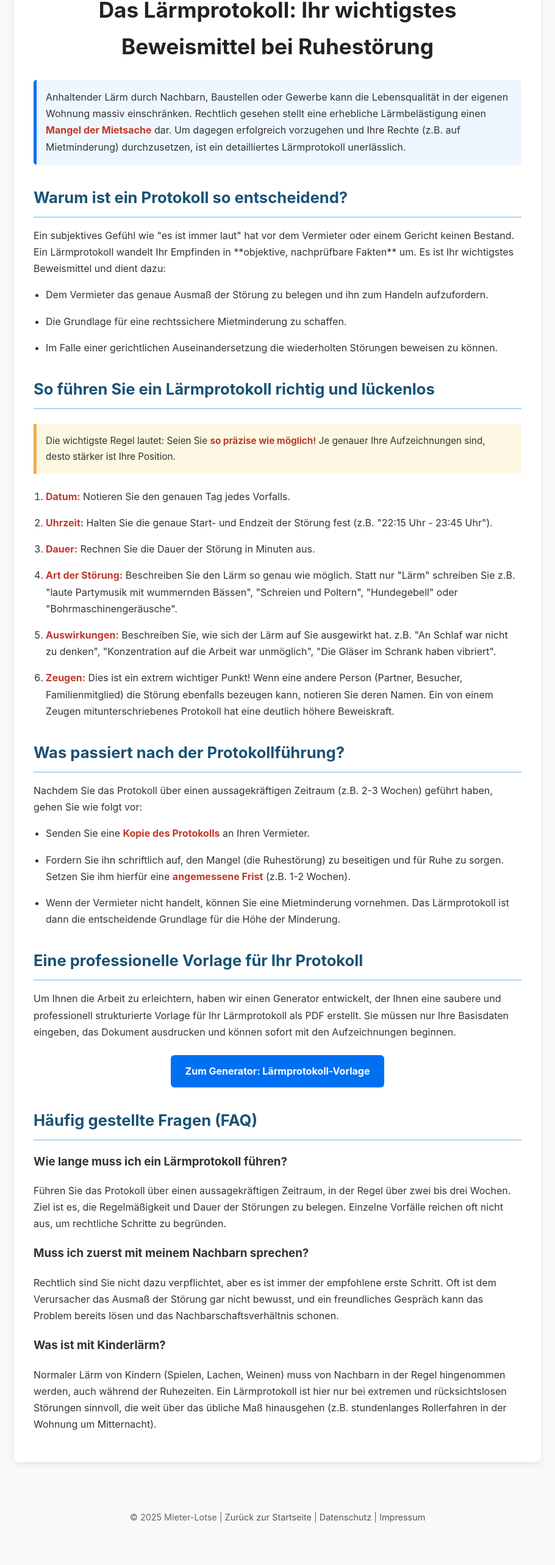
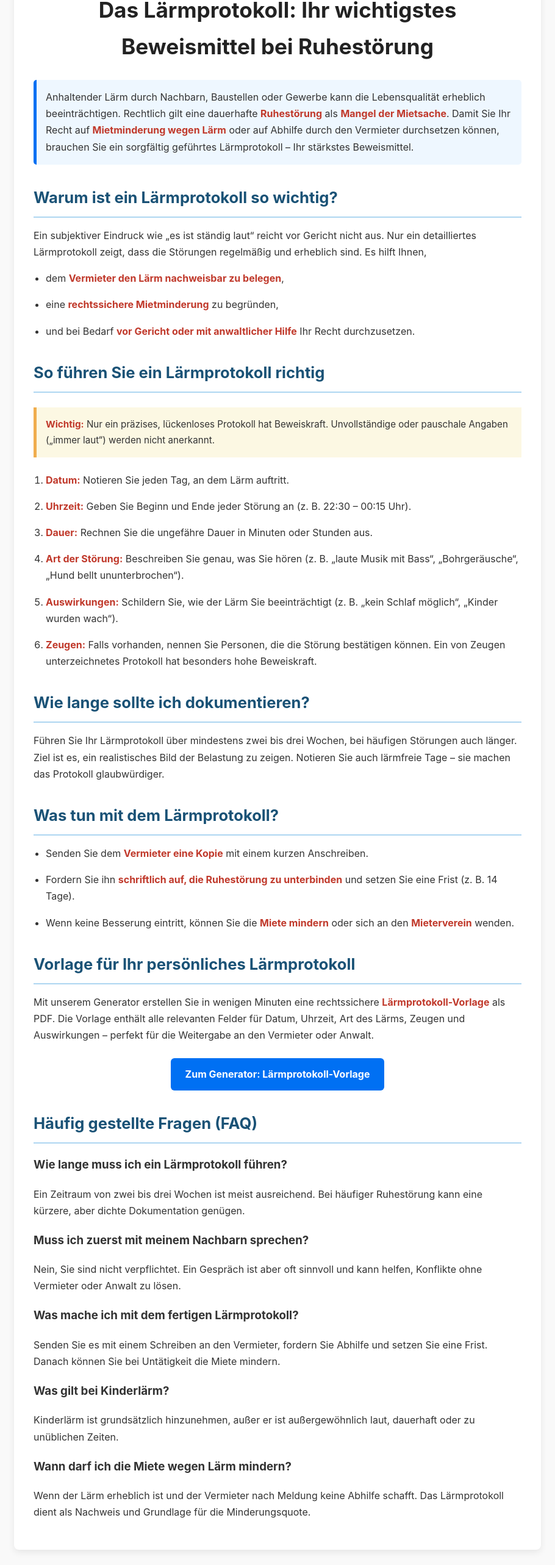
Before and after one commit to BLameui33/mieter-lotse, a plain HTML site: page info-laermprotokoll.html in a window 1280 px wide. Shown: the part 174-2740 px from the top of the page at 61% size, without its empty margins (185-1095 px from the left). Drawn offline with Linux system fonts and the light colour scheme.

Commit message:
Update info-laermprotokoll.html

```diff
--- a/info-laermprotokoll.html
+++ b/info-laermprotokoll.html
@@ -35,7 +35,7 @@
       "name": "Wie lange muss ich ein Lärmprotokoll führen?",
       "acceptedAnswer": {
         "@type": "Answer",
-        "text": "Führen Sie das Protokoll über einen aussagekräftigen Zeitraum, in der Regel über zwei bis drei Wochen. Ziel ist es, die Regelmäßigkeit und Dauer der Störungen zu belegen. Einzelne Vorfälle reichen oft nicht aus, um rechtliche Schritte zu begründen."
+        "text": "Führen Sie das Protokoll über einen Zeitraum von mindestens zwei bis drei Wochen, um Regelmäßigkeit und Intensität der Ruhestörung zu dokumentieren. In Ausnahmefällen, etwa bei sehr häufigem Lärm, reichen auch einige Tage mit vielen Einträgen. Einzelne Vorfälle genügen meist nicht, um eine Mietminderung durchzusetzen."
       }
     },
     {
@@ -43,7 +43,7 @@
       "name": "Muss ich zuerst mit meinem Nachbarn sprechen?",
       "acceptedAnswer": {
         "@type": "Answer",
-        "text": "Rechtlich sind Sie nicht dazu verpflichtet, aber es ist immer der empfohlene erste Schritt. Oft ist dem Verursacher das Ausmaß der Störung gar nicht bewusst, und ein freundliches Gespräch kann das Problem bereits lösen und das Nachbarschaftsverhältnis schonen."
+        "text": "Sie sind rechtlich nicht verpflichtet, den Verursacher direkt anzusprechen. Ein freundliches Gespräch ist aber empfehlenswert, da sich viele Konflikte schnell lösen lassen. Bleibt der Lärm jedoch bestehen, sollten Sie das Gespräch im Protokoll vermerken und den Vermieter informieren."
       }
     },
     {
@@ -51,7 +51,23 @@
       "name": "Was mache ich mit dem fertigen Lärmprotokoll?",
       "acceptedAnswer": {
         "@type": "Answer",
-        "text": "Senden Sie eine Kopie des Protokolls an Ihren Vermieter. Fordern Sie ihn schriftlich auf, den Mangel (die Ruhestörung) zu beseitigen und setzen Sie ihm dafür eine angemessene Frist. Wenn der Vermieter nicht handelt, ist das Protokoll die Grundlage für weitere Schritte wie eine Mietminderung."
+        "text": "Senden Sie eine Kopie des Lärmprotokolls mit einem Begleitschreiben an Ihren Vermieter. Fordern Sie ihn auf, den Mangel (die Ruhestörung) zu beseitigen, und setzen Sie eine Frist von ein bis zwei Wochen. Reagiert der Vermieter nicht, dient das Protokoll als Grundlage für eine Mietminderung oder gerichtliche Schritte."
+      }
+    },
+    {
+      "@type": "Question",
+      "name": "Was gilt bei Kinderlärm?",
+      "acceptedAnswer": {
+        "@type": "Answer",
+        "text": "Kinderlärm ist in Deutschland grundsätzlich sozialadäquat und von Nachbarn hinzunehmen. Spielen, Weinen oder Lachen gehören zum normalen Wohnen. Nur bei massiven und dauerhaft rücksichtslosen Störungen – etwa nächtlichem Rollerfahren oder stundenlangem Schreien ohne Aufsicht – kann der Vermieter einschreiten."
+      }
+    },
+    {
+      "@type": "Question",
+      "name": "Wann darf ich die Miete wegen Lärm mindern?",
+      "acceptedAnswer": {
+        "@type": "Answer",
+        "text": "Eine Mietminderung ist zulässig, wenn der Lärm erheblich und dauerhaft ist und Sie den Vermieter vorher schriftlich informiert haben. Die Höhe der Minderung hängt vom Ausmaß der Störung ab. Als Faustregel gelten 5 bis 20 Prozent – bei extremen Fällen auch mehr. Grundlage ist immer ein detailliertes Lärmprotokoll."
       }
     }
   ]
@@ -61,43 +77,48 @@
 <body>
 
 <header class="site-header">
-    <a href="index.html" class="site-logo">Mieter-Lotse</a>
+  <a href="index.html" class="site-logo">Mieter-Lotse</a>
 </header>
 
 <div class="page-container">
   <h1>Das Lärmprotokoll: Ihr wichtigstes Beweismittel bei Ruhestörung</h1>
 
-  <p class="highlight-box">Anhaltender Lärm durch Nachbarn, Baustellen oder Gewerbe kann die Lebensqualität in der eigenen Wohnung massiv einschränken. Rechtlich gesehen stellt eine erhebliche Lärmbelästigung einen <strong>Mangel der Mietsache</strong> dar. Um dagegen erfolgreich vorzugehen und Ihre Rechte (z.B. auf Mietminderung) durchzusetzen, ist ein detailliertes Lärmprotokoll unerlässlich.</p>
+  <p class="highlight-box">
+    Anhaltender Lärm durch Nachbarn, Baustellen oder Gewerbe kann die Lebensqualität erheblich beeinträchtigen. Rechtlich gilt eine dauerhafte <strong>Ruhestörung</strong> als <strong>Mangel der Mietsache</strong>. Damit Sie Ihr Recht auf <strong>Mietminderung wegen Lärm</strong> oder auf Abhilfe durch den Vermieter durchsetzen können, brauchen Sie ein sorgfältig geführtes Lärmprotokoll – Ihr stärkstes Beweismittel.
+  </p>
 
-  <h2>Warum ist ein Protokoll so entscheidend?</h2>
-  <p>Ein subjektives Gefühl wie "es ist immer laut" hat vor dem Vermieter oder einem Gericht keinen Bestand. Ein Lärmprotokoll wandelt Ihr Empfinden in **objektive, nachprüfbare Fakten** um. Es ist Ihr wichtigstes Beweismittel und dient dazu:</p>
+  <h2>Warum ist ein Lärmprotokoll so wichtig?</h2>
+  <p>Ein subjektiver Eindruck wie „es ist ständig laut“ reicht vor Gericht nicht aus. Nur ein detailliertes Lärmprotokoll zeigt, dass die Störungen regelmäßig und erheblich sind. Es hilft Ihnen,</p>
   <ul>
-      <li>Dem Vermieter das genaue Ausmaß der Störung zu belegen und ihn zum Handeln aufzufordern.</li>
-      <li>Die Grundlage für eine rechtssichere Mietminderung zu schaffen.</li>
-      <li>Im Falle einer gerichtlichen Auseinandersetzung die wiederholten Störungen beweisen zu können.</li>
+      <li>dem <strong>Vermieter den Lärm nachweisbar zu belegen</strong>,</li>
+      <li>eine <strong>rechtssichere Mietminderung</strong> zu begründen,</li>
+      <li>und bei Bedarf <strong>vor Gericht oder mit anwaltlicher Hilfe</strong> Ihr Recht durchzusetzen.</li>
   </ul>
 
-  <h2>So führen Sie ein Lärmprotokoll richtig und lückenlos</h2>
-  <p class="warning-box">Die wichtigste Regel lautet: Seien Sie <strong>so präzise wie möglich!</strong> Je genauer Ihre Aufzeichnungen sind, desto stärker ist Ihre Position.</p>
+  <h2>So führen Sie ein Lärmprotokoll richtig</h2>
+  <p class="warning-box"><strong>Wichtig:</strong> Nur ein präzises, lückenloses Protokoll hat Beweiskraft. Unvollständige oder pauschale Angaben („immer laut“) werden nicht anerkannt.</p>
   <ol>
-      <li><strong>Datum:</strong> Notieren Sie den genauen Tag jedes Vorfalls.</li>
-      <li><strong>Uhrzeit:</strong> Halten Sie die genaue Start- und Endzeit der Störung fest (z.B. "22:15 Uhr - 23:45 Uhr").</li>
-      <li><strong>Dauer:</strong> Rechnen Sie die Dauer der Störung in Minuten aus.</li>
-      <li><strong>Art der Störung:</strong> Beschreiben Sie den Lärm so genau wie möglich. Statt nur "Lärm" schreiben Sie z.B. "laute Partymusik mit wummernden Bässen", "Schreien und Poltern", "Hundegebell" oder "Bohrmaschinengeräusche".</li>
-      <li><strong>Auswirkungen:</strong> Beschreiben Sie, wie sich der Lärm auf Sie ausgewirkt hat. z.B. "An Schlaf war nicht zu denken", "Konzentration auf die Arbeit war unmöglich", "Die Gläser im Schrank haben vibriert".</li>
-      <li><strong>Zeugen:</strong> Dies ist ein extrem wichtiger Punkt! Wenn eine andere Person (Partner, Besucher, Familienmitglied) die Störung ebenfalls bezeugen kann, notieren Sie deren Namen. Ein von einem Zeugen mitunterschriebenes Protokoll hat eine deutlich höhere Beweiskraft.</li>
+      <li><strong>Datum:</strong> Notieren Sie jeden Tag, an dem Lärm auftritt.</li>
+      <li><strong>Uhrzeit:</strong> Geben Sie Beginn und Ende jeder Störung an (z. B. 22:30 – 00:15 Uhr).</li>
+      <li><strong>Dauer:</strong> Rechnen Sie die ungefähre Dauer in Minuten oder Stunden aus.</li>
+      <li><strong>Art der Störung:</strong> Beschreiben Sie genau, was Sie hören (z. B. „laute Musik mit Bass“, „Bohrgeräusche“, „Hund bellt ununterbrochen“).</li>
+      <li><strong>Auswirkungen:</strong> Schildern Sie, wie der Lärm Sie beeinträchtigt (z. B. „kein Schlaf möglich“, „Kinder wurden wach“).</li>
+      <li><strong>Zeugen:</strong> Falls vorhanden, nennen Sie Personen, die die Störung bestätigen können. Ein von Zeugen unterzeichnetes Protokoll hat besonders hohe Beweiskraft.</li>
   </ol>
 
-  <h2>Was passiert nach der Protokollführung?</h2>
-  <p>Nachdem Sie das Protokoll über einen aussagekräftigen Zeitraum (z.B. 2-3 Wochen) geführt haben, gehen Sie wie folgt vor:</p>
+  <h2>Wie lange sollte ich dokumentieren?</h2>
+  <p>Führen Sie Ihr Lärmprotokoll über mindestens zwei bis drei Wochen, bei häufigen Störungen auch länger. Ziel ist es, ein realistisches Bild der Belastung zu zeigen. Notieren Sie auch lärmfreie Tage – sie machen das Protokoll glaubwürdiger.</p>
+
+  <h2>Was tun mit dem Lärmprotokoll?</h2>
   <ul>
-      <li>Senden Sie eine <strong>Kopie des Protokolls</strong> an Ihren Vermieter.</li>
-      <li>Fordern Sie ihn schriftlich auf, den Mangel (die Ruhestörung) zu beseitigen und für Ruhe zu sorgen. Setzen Sie ihm hierfür eine <strong>angemessene Frist</strong> (z.B. 1-2 Wochen).</li>
-      <li>Wenn der Vermieter nicht handelt, können Sie eine Mietminderung vornehmen. Das Lärmprotokoll ist dann die entscheidende Grundlage für die Höhe der Minderung.</li>
+      <li>Senden Sie dem <strong>Vermieter eine Kopie</strong> mit einem kurzen Anschreiben.</li>
+      <li>Fordern Sie ihn <strong>schriftlich auf, die Ruhestörung zu unterbinden</strong> und setzen Sie eine Frist (z. B. 14 Tage).</li>
+      <li>Wenn keine Besserung eintritt, können Sie die <strong>Miete mindern</strong> oder sich an den <strong>Mieterverein</strong> wenden.</li>
   </ul>
 
-  <h2>Eine professionelle Vorlage für Ihr Protokoll</h2>
-  <p>Um Ihnen die Arbeit zu erleichtern, haben wir einen Generator entwickelt, der Ihnen eine saubere und professionell strukturierte Vorlage für Ihr Lärmprotokoll als PDF erstellt. Sie müssen nur Ihre Basisdaten eingeben, das Dokument ausdrucken und können sofort mit den Aufzeichnungen beginnen.</p>
+  <h2>Vorlage für Ihr persönliches Lärmprotokoll</h2>
+  <p>Mit unserem Generator erstellen Sie in wenigen Minuten eine rechtssichere <strong>Lärmprotokoll-Vorlage</strong> als PDF. Die Vorlage enthält alle relevanten Felder für Datum, Uhrzeit, Art des Lärms, Zeugen und Auswirkungen – perfekt für die Weitergabe an den Vermieter oder Anwalt.</p>
+
   <div class="button-container">
       <a href="generator-laermprotokoll.html" class="button">Zum Generator: Lärmprotokoll-Vorlage</a>
   </div>
@@ -105,19 +126,27 @@
   <h2>Häufig gestellte Fragen (FAQ)</h2>
   <div class="faq-section">
       <h3>Wie lange muss ich ein Lärmprotokoll führen?</h3>
-      <p>Führen Sie das Protokoll über einen aussagekräftigen Zeitraum, in der Regel über zwei bis drei Wochen. Ziel ist es, die Regelmäßigkeit und Dauer der Störungen zu belegen. Einzelne Vorfälle reichen oft nicht aus, um rechtliche Schritte zu begründen.</p>
+      <p>Ein Zeitraum von zwei bis drei Wochen ist meist ausreichend. Bei häufiger Ruhestörung kann eine kürzere, aber dichte Dokumentation genügen.</p>
 
       <h3>Muss ich zuerst mit meinem Nachbarn sprechen?</h3>
-      <p>Rechtlich sind Sie nicht dazu verpflichtet, aber es ist immer der empfohlene erste Schritt. Oft ist dem Verursacher das Ausmaß der Störung gar nicht bewusst, und ein freundliches Gespräch kann das Problem bereits lösen und das Nachbarschaftsverhältnis schonen.</p>
+      <p>Nein, Sie sind nicht verpflichtet. Ein Gespräch ist aber oft sinnvoll und kann helfen, Konflikte ohne Vermieter oder Anwalt zu lösen.</p>
 
-      <h3>Was ist mit Kinderlärm?</h3>
-      <p>Normaler Lärm von Kindern (Spielen, Lachen, Weinen) muss von Nachbarn in der Regel hingenommen werden, auch während der Ruhezeiten. Ein Lärmprotokoll ist hier nur bei extremen und rücksichtslosen Störungen sinnvoll, die weit über das übliche Maß hinausgehen (z.B. stundenlanges Rollerfahren in der Wohnung um Mitternacht).</p>
+      <h3>Was mache ich mit dem fertigen Lärmprotokoll?</h3>
+      <p>Senden Sie es mit einem Schreiben an den Vermieter, fordern Sie Abhilfe und setzen Sie eine Frist. Danach können Sie bei Untätigkeit die Miete mindern.</p>
+
+      <h3>Was gilt bei Kinderlärm?</h3>
+      <p>Kinderlärm ist grundsätzlich hinzunehmen, außer er ist außergewöhnlich laut, dauerhaft oder zu unüblichen Zeiten.</p>
+
+      <h3>Wann darf ich die Miete wegen Lärm mindern?</h3>
+      <p>Wenn der Lärm erheblich ist und der Vermieter nach Meldung keine Abhilfe schafft. Das Lärmprotokoll dient als Nachweis und Grundlage für die Minderungsquote.</p>
   </div>
 </div>
+
 
 <footer>
     <p>&copy; 2025 Mieter-Lotse | <a href="index.html">Zurück zur Startseite</a> | <a href="datenschutz-mieter-lotse.html">Datenschutz</a> | <a href="impressum-mieter-lotse.html">Impressum</a></p>
 </footer>
 
 </body>
+
 </html>
```
